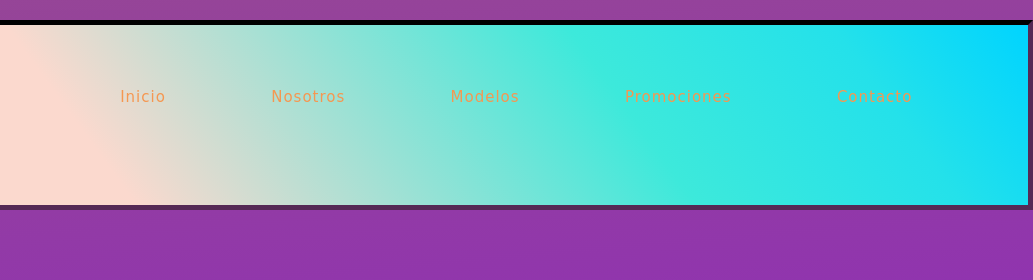
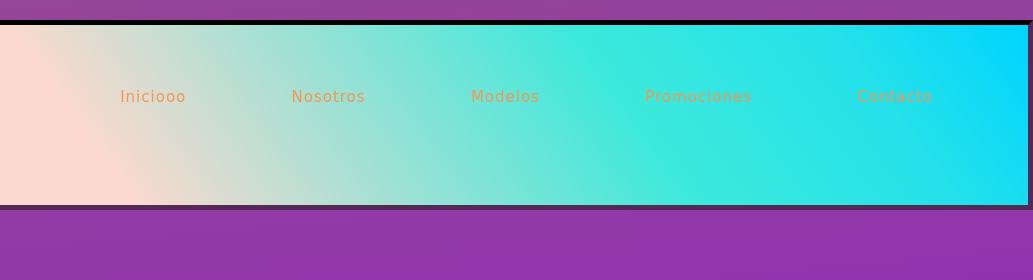
Before and after one commit to gustavoab256/ladomingamacetas, a plain HTML site: page index.html in a window 1280 px wide. Shown: the top 280 px of the page, 247-1280 px from the left. Drawn offline with nearby package versions, Linux system fonts and the light colour scheme; a web font is replaced by a local one.

Commit message:
Update index.html

```diff
--- a/index.html
+++ b/index.html
@@ -42,7 +42,7 @@
         </div>
         <nav>
             <ul class="menuItems">
-                <li><a href="index.html">Inicio</a></li>
+                <li><a href="index.html">Iniciooo</a></li>
                 <li><a href="nosotros.html">Nosotros</a></li>
                 <li><a href="modelos.html">Modelos</a></li>
                 <li><a href="promociones.html">Promociones</a></li>
```
